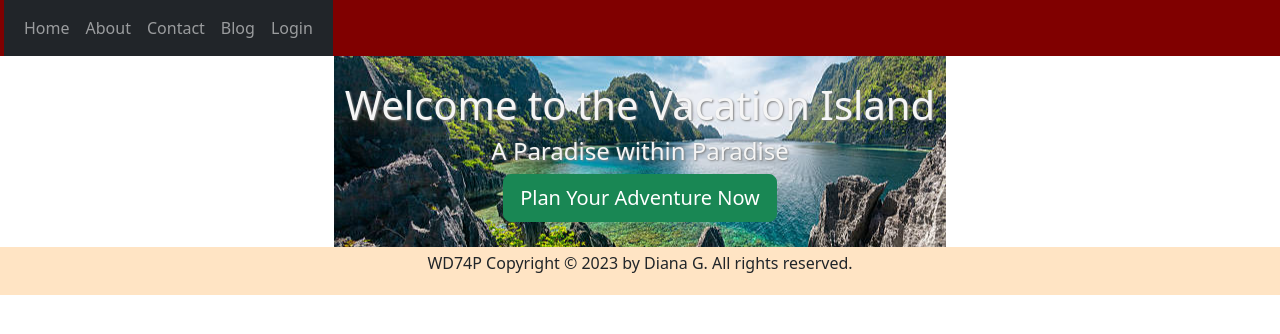
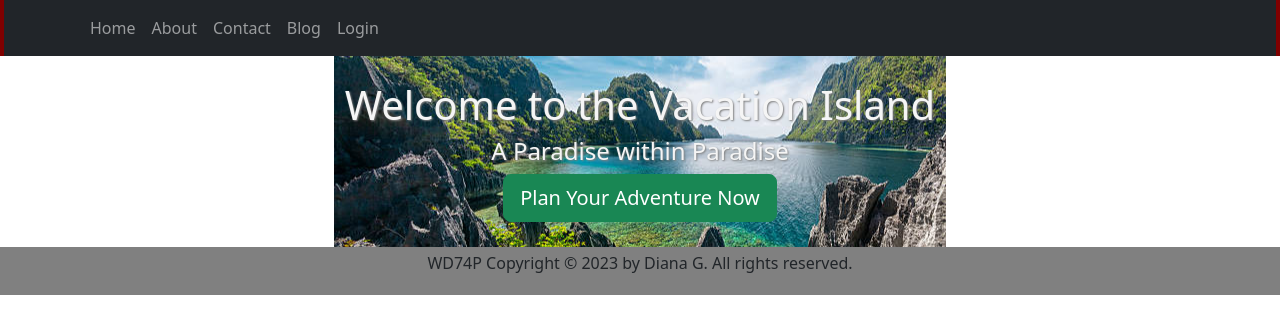
Before and after one commit to dee-2023/mp1, a React (Create React App) app in the folder project1/project1/: page / in a window 1280 px wide. Shown: the top 334 px of the page. Built offline with nearby package versions, Linux system fonts and the light colour scheme.

Commit message:
remove unused folders

```diff
--- a/project1/project1/src/index.css
+++ b/project1/project1/src/index.css
@@ -16,7 +16,6 @@ code {
   display: flex;
   flex-direction: column;
   justify-content: center;
-  align-items: center;
   height: 100vh;
   width: 100%;
   max-width: 800px;
@@ -27,9 +26,6 @@ code {
 header{
   width: 100%;
   background-color: maroon;
-  align-items: center;
-  display: flex;
-  justify-content: space-between;
   padding: 0 0.25em;
 }
 
@@ -45,7 +41,7 @@ main{
 
 footer{
   width: 100%;
-  background-color: bisque;
+  background-color: gray;
   align-items: center;
   display: flex;
   padding: 0.25em;
```
Also changed, not shown: project1/project1/src/Content.js (deleted, +0 -23 lines), project1/project1/src/Footer.js (deleted, +0 -17 lines), project1/project1/src/Header.js (deleted, +0 -16 lines), project1/project1/src/logo.svg (deleted).
